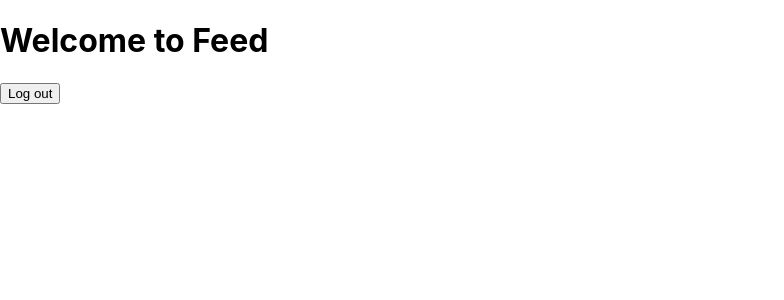
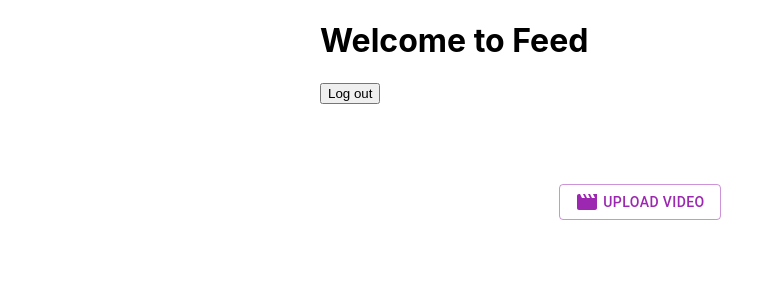
Before and after one commit to MDANAS00/reels_clone, a React (Create React App) app: page / in a window 1280 px wide. Shown: the top 300 px of the page, without its empty margins (0-784 px from the left). Built offline with nearby package versions, Linux system fonts and the light colour scheme; no server answers; the database is empty; sample sign-in values are in the browser's storage.

Commit message:
Added Codes

```diff
--- a/package.json
+++ b/package.json
@@ -17,6 +17,7 @@
     "react-jss": "^10.10.0",
     "react-router-dom": "^6.8.2",
     "react-scripts": "5.0.1",
+    "uid": "^2.0.2",
     "web-vitals": "^2.1.4"
   },
   "scripts": {
--- a/src/Components/Feed.js
+++ b/src/Components/Feed.js
@@ -1,12 +1,26 @@
-import React, { useContext } from 'react';
+import React, { useContext, useEffect, useState } from 'react';
 import { AuthContext } from '../Context/AuthContext';
+import UploadFile from './UploadFile';
+import { database } from '../firebase';
 
 function Feed() {
-  const {logout} = useContext(AuthContext)
+  const {user,logout} = useContext(AuthContext)
+  const [userData,setUserData] = useState('')
+
+  useEffect(()=>{
+        const unsub = database.users.doc(user.uid).onSnapshot((snapshot)=>{
+            setUserData(snapshot.data())
+        })
+        return ()=> {unsub()}
+    },[user]) //user will check if the same user is loged in or not. with the help of event listener.
+
   return (
-    <div>
-      <h1>Welcome to Feed</h1>
-      <button onClick={logout}>Log out</button>
+    <div style={{display:'flex',justifyContent:'center',alignItems:'center',flexDirection:'column'}}>
+      <div className='comp' style={{width:'50%'}}>
+        <h1>Welcome to Feed</h1>
+        <button onClick={logout}>Log out</button>
+      </div>
+      <UploadFile user={userData}/>
     </div>
   )
 }
--- a/src/Components/UploadFile.js
+++ b/src/Components/UploadFile.js
@@ -1,9 +1,98 @@
-import React from 'react'
+import React, { useState } from 'react'
+import Alert from '@mui/material/Alert';
+import Button from '@mui/material/Button';
+import MovieIcon from '@mui/icons-material/Movie';
+import LinearProgress from '@mui/material/LinearProgress';
+import {v4 as uuidv4} from 'uuid'
+import { database,storage } from '../firebase';
 
-function UploadFile() {
-  return (
-    <div>
+function UploadFile(props) {
+    const [error,setError] = useState('');
+    const [loading,setLoading] = useState('');
 
+    const handleChange = async(file) => {
+        if(file==null){
+            setError("Please select a file first");
+            setTimeout(()=>{
+                setError('')
+            },2000)
+            return;
+        }
+        if(file.size/(1024*1024)>100){
+            setError('This video is very big');
+            setTimeout(()=>{
+                setError('')
+            },2000);
+            return;
+        }
+
+    let uid = uuidv4();
+    setLoading(true);
+    const uploadTask = storage.ref(`/posts/${uid}/${file.name}`).put(file);
+        uploadTask.on('state_changed',fn1,fn2,fn3);
+        function fn1(snapshot){
+            let progress = (snapshot.bytesTransferred / snapshot.totalBytes)*100;
+            console.log(`Upload is ${progress} done.`)
+        }
+        function fn2(error){
+            setError(error);
+            setTimeout(()=>{
+                setError('')
+            },2000);
+            setLoading(false)
+            return;
+        }
+        function fn3(){
+            uploadTask.snapshot.ref.getDownloadURL().then((url)=>{
+                console.log(url);
+                let obj = {
+                    likes:[],
+                    comments:[],
+                    pId:uid,
+                    pUrl:url,
+                    uName : props.user.fullname,
+                    uProfile : props.user.profileUrl,
+                    userId : props.user.userId,
+                    createdAt : database.getTimeStamp()
+                }
+                //Understand again
+                database.posts.add(obj).then(async(ref)=>{
+                    let res = await database.users.doc(props.user.userId).update({
+                        postIds : props.user.postIds!=null ? [...props.user.postIds,ref.id] : [ref.id]
+                    })
+                }).then(()=>{
+                    setLoading(false)
+                }).catch((err)=>{
+                    setError(err)
+                    setTimeout(()=>{
+                        setError('')
+                    },2000)
+                    setLoading(false)
+                })
+            })
+            setLoading(false);
+        }
+    }
+
+    return (
+        <div style={{marginTop:'5rem',marginBottom:'1rem'}}>
+        {
+            error!=''?<Alert severity="error">{error}</Alert>:
+            <>
+                <input type="file" accept="video/*" onChange={(e)=>handleChange(e.target.files[0])} id="upload-input" style={{display:'none'}} />
+                <label htmlFor="upload-input">
+                    <Button
+                        variant="outlined"
+                        color="secondary"
+                        component="span"
+                        disabled={loading}
+                    >
+                    <MovieIcon/>&nbsp;Upload Video
+                    </Button>
+                </label>
+                {loading && <LinearProgress color="secondary" style={{marginTop:'3%'}} />}
+            </>
+        }
     </div>
   )
 }
```
Also changed, not shown: 1 other file (tests, documents, lock files or other folders).
